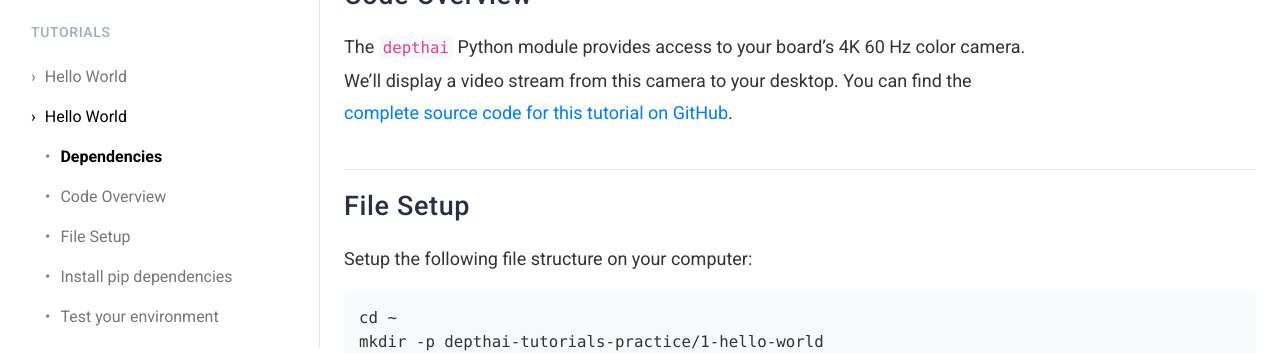
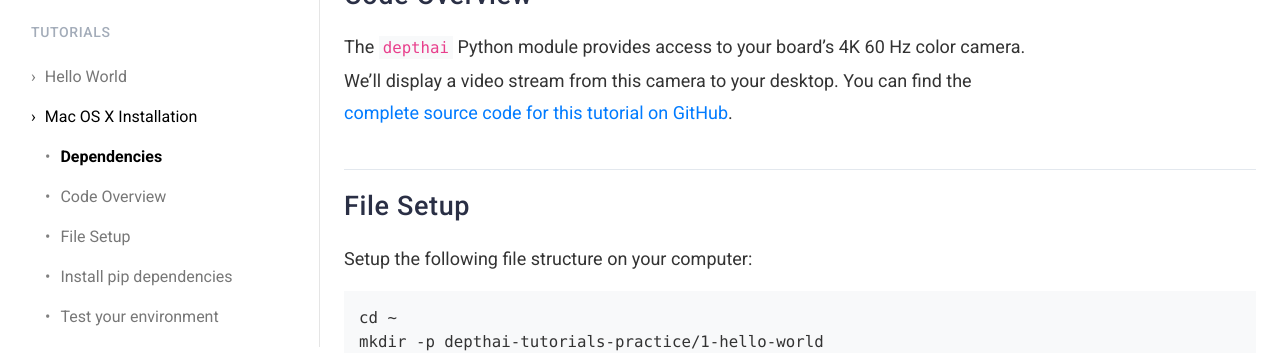
Before and after one commit to luxonis/depthai-docs-website, a Jekyll site: the page built from _tutorials/mac_os_x_installation.md, in a window 1280 px wide. Shown: the part 553-906 px from the top of the page. Built offline with Jekyll 4.4.1, drawn with Linux system fonts in a browser that asks for light colours; nearby versions of some CDN libraries.

Commit message:
Update mac_os_x_installation.md

```diff
--- a/_tutorials/mac_os_x_installation.md
+++ b/_tutorials/mac_os_x_installation.md
@@ -1,7 +1,7 @@
 ---
 layout: default
 title: Tutorial - DepthAI Mac OS X Installation
-toc_title: Hello World
+toc_title: Mac OS X Installation
 description: Get DepthAI Installed on Mac OS X with HomeBrew.
 order: 3
 ---
```
